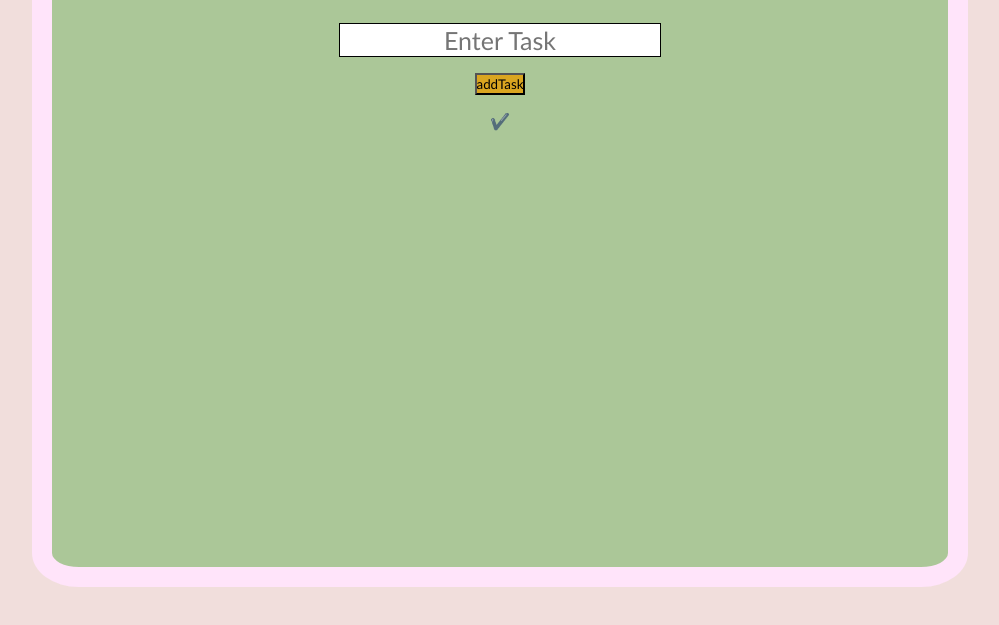
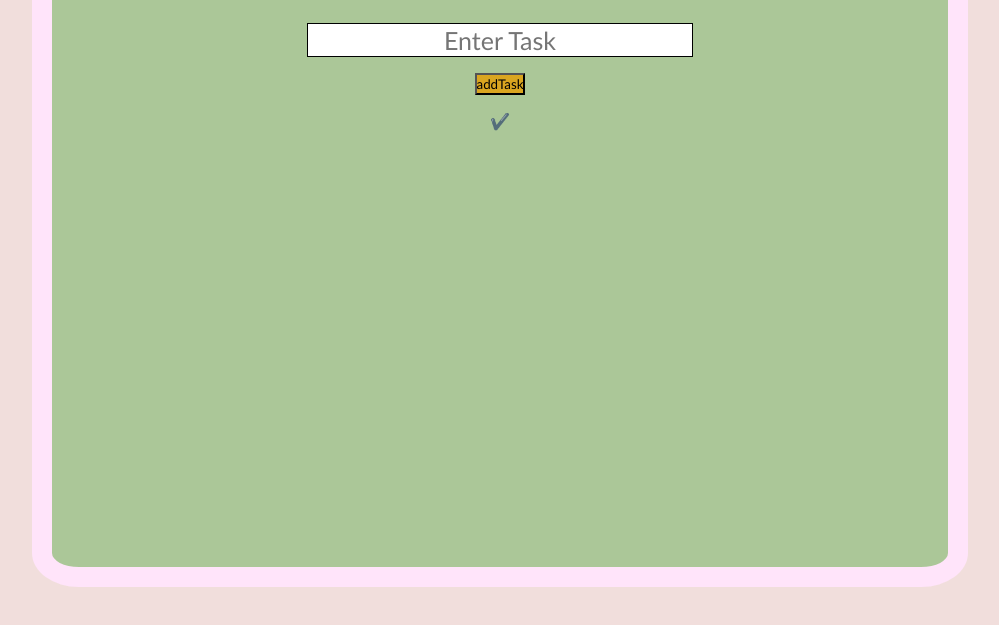
Before and after one commit to abhishek4050/To-Do-App, a plain HTML site: page index.html in a window 1280 px wide. Shown: the part 153-778 px from the top of the page, without its empty margins (140-1139 px from the left). Drawn offline with Linux system fonts and the light colour scheme.

```diff
--- a/style.css
+++ b/style.css
@@ -56,7 +56,7 @@ height: 1.4rem;
 cursor: pointer;
 }
 input{
-width: 20rem;
+width: 30vw;
 height: 2rem;
 border: .1rem solid black;
 margin-top: 1rem;
```
